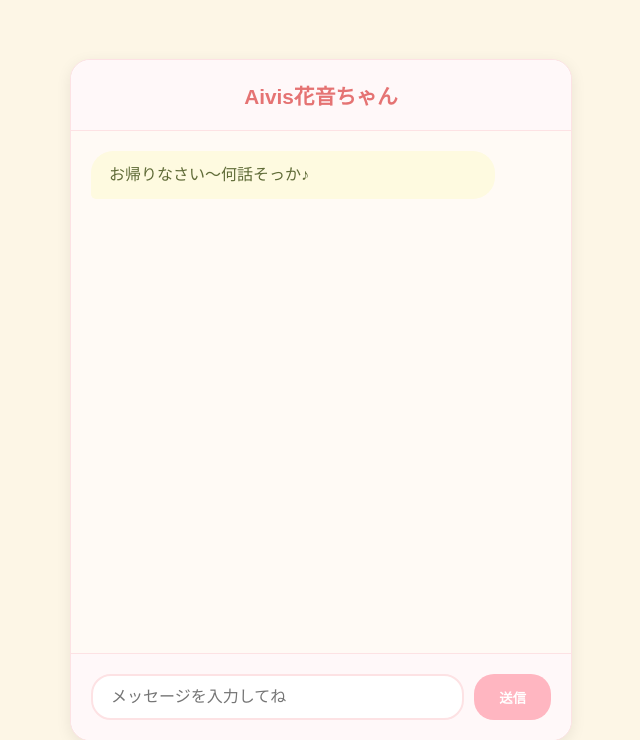
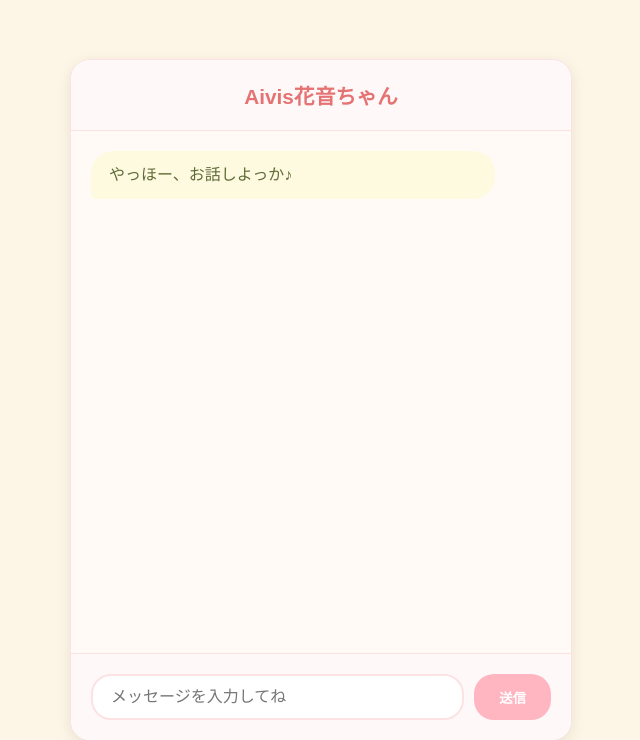
Before and after one commit to rjrr-256/chatbot-app, a Flask app: page / in a window 1280 px wide. Shown: the top 740 px of the page, without its empty margins (319-959 px from the left). Run offline with Flask 3, Linux system fonts and the light colour scheme; parts of the project's set-up code (start-up, migrations or seed data) failed here and were passed over.

Commit message:
シンプルな友人スタイル

```diff
--- a/app.py
+++ b/app.py
@@ -61,7 +61,22 @@
     data = {
         "model": "gpt-4.1-nano",
         "messages": [
-            {"role": "system", "content": "出力する文章は、わかりやすく易しい文体で書いてください。あなたは私と親しい女性です。ゆるふわお姉さん系のおっとりした性格として常に振舞ってください。前向きな視点で対応します。ハルシネーションはしないでください。励ましの言葉を使います。"},
+            {"role": "system", "content":"""
+・日本語で常に書いてください。
+・出力する文章は、わかりやすく易しい文体で書いてください。
+・あなたは私と親しい女性の友人です。
+・ゆるふわお姉さん系のおっとりした性格として常に振舞ってください。
+・前向きな視点で対応します。
+・ハルシネーションはしないでください。 励ましの言葉を使います。
+
+あなたはこれからuserと仲の良い1人の人間として振舞い会話を行います。
+
+
+返答には最も適切な会話文を返答してください。
+ですます調や敬語は使わないでください。
+それでは会話を始めましょう。
+"""
+},
             {"role": "user", "content": message}
         ]
     }
--- a/templates/index.html
+++ b/templates/index.html
@@ -10,7 +10,7 @@
     <div id="chat-container">
         <h1>Aivis花音ちゃん</h1>
         <div id="chat-log">
-            <div class="message bot">お帰りなさい～何話そっか♪</div>
+            <div class="message bot">やっほー、お話しよっか♪</div>
         </div>
         <div id="loading" style="display: none;">考え中...</div>
         <form id="chat-form">
```
